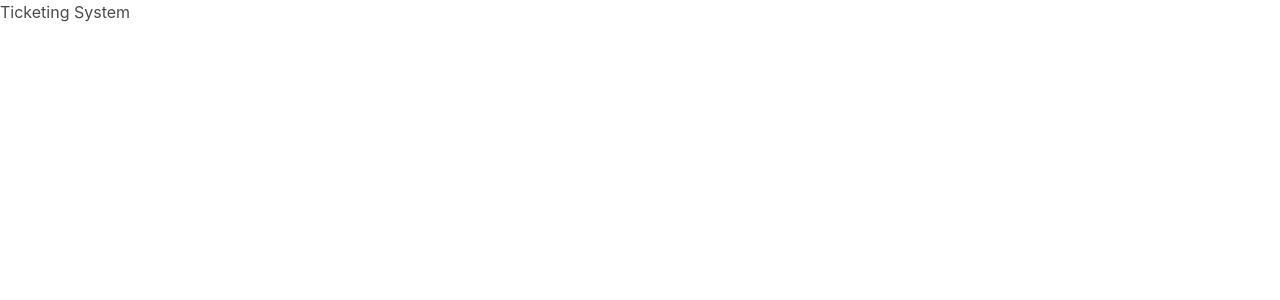
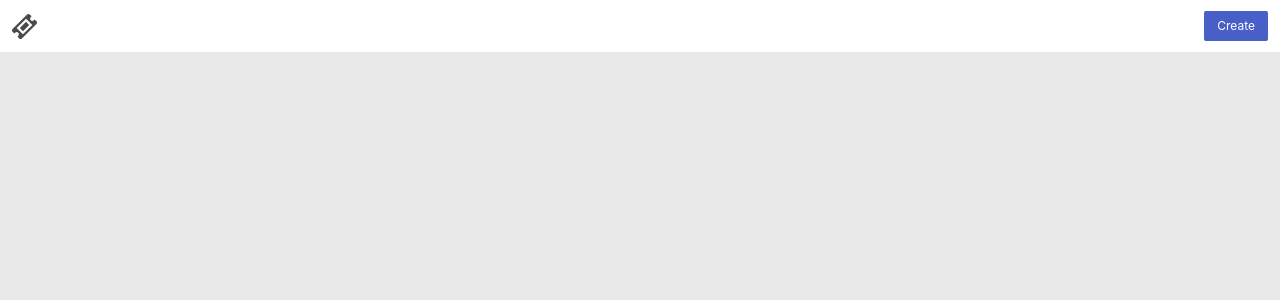
Before and after one commit to georgem00re/ticketing, a React (Vite) app in the folder react-app/: page / in a window 1280 px wide. Shown: the top 300 px of the page. Built offline with nearby package versions, Linux system fonts and the light colour scheme.

Commit message:
Create a navigation bar for the React app (#9)

```diff
--- a/react-app/package.json
+++ b/react-app/package.json
@@ -11,7 +11,8 @@
   "dependencies": {
     "bulma": "^0.9.4",
     "react": "^18.2.0",
-    "react-dom": "^18.2.0"
+    "react-dom": "^18.2.0",
+    "react-icons": "^4.11.0"
   },
   "devDependencies": {
     "@types/react": "^18.0.37",
--- /dev/null
+++ b/react-app/src/components/NavigationBar.tsx
@@ -0,0 +1,22 @@
+
+import { ImTicket } from "react-icons/im"
+
+export default function NavigationBar() {
+	return (
+		<nav class="navbar is-background-white">
+			<div class="navbar-brand">
+				<div class="navbar-item">
+					<ImTicket fontSize="25px"/>
+				</div>
+			</div>
+			<div class="navbar-menu">
+				<div class="navbar-end">
+					<div class="navbar-item">
+						<button class="button is-link is-small">Create</button>
+					</div>
+				</div>
+
+			</div>
+		</nav>
+	)
+}
--- a/react-app/src/main.tsx
+++ b/react-app/src/main.tsx
@@ -1,8 +1,9 @@
 import ReactDOM from "react-dom/client";
+import NavigationBar from "./components/NavigationBar.tsx";
 
 export default function App() {
 	return (
-		<div>Ticketing System</div>
+		<NavigationBar/>
 	)
 }
 
--- a/react-app/src/styles/main.scss
+++ b/react-app/src/styles/main.scss
@@ -1,2 +1,7 @@
 
 @import "../node_modules/bulma/bulma.sass";
+
+body {
+	background: #E9E9E9;
+	min-height: 100vh;
+}
```
Also changed, not shown: 1 other file (tests, documents, lock files or other folders).
